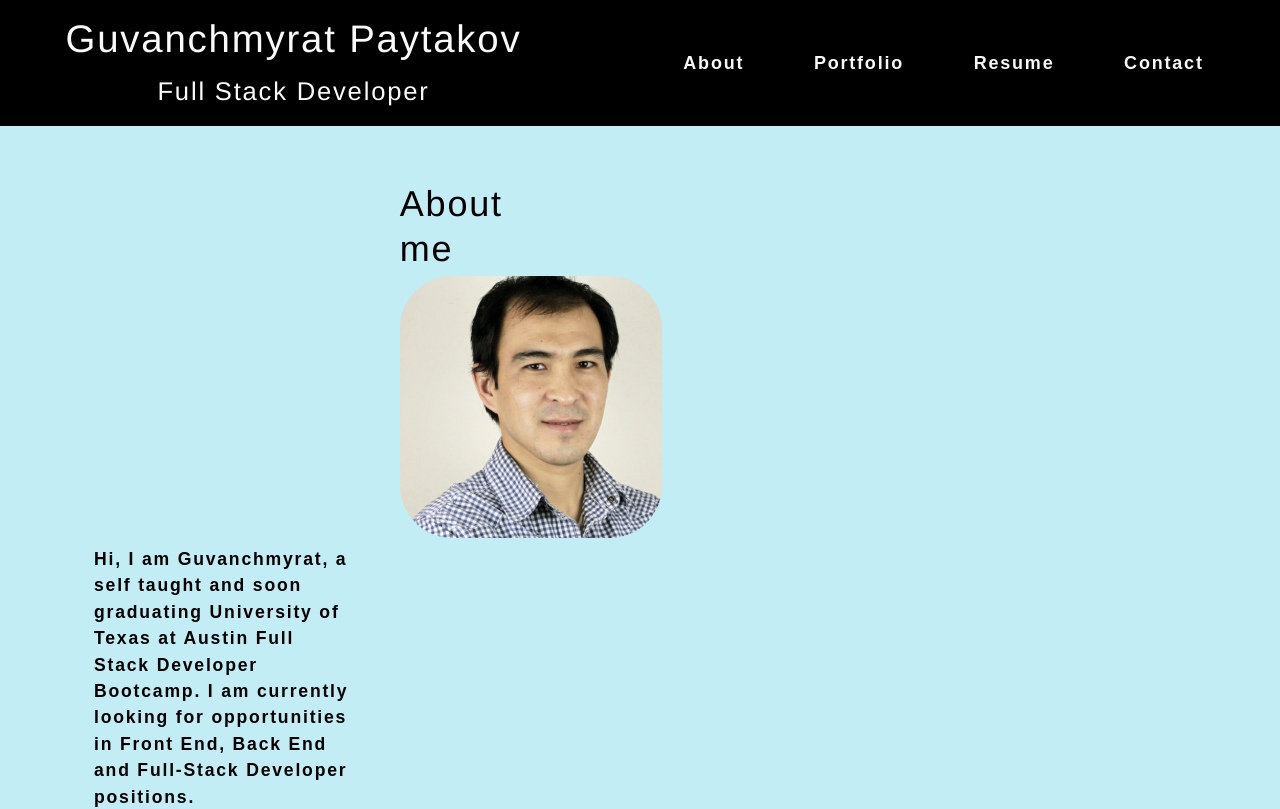
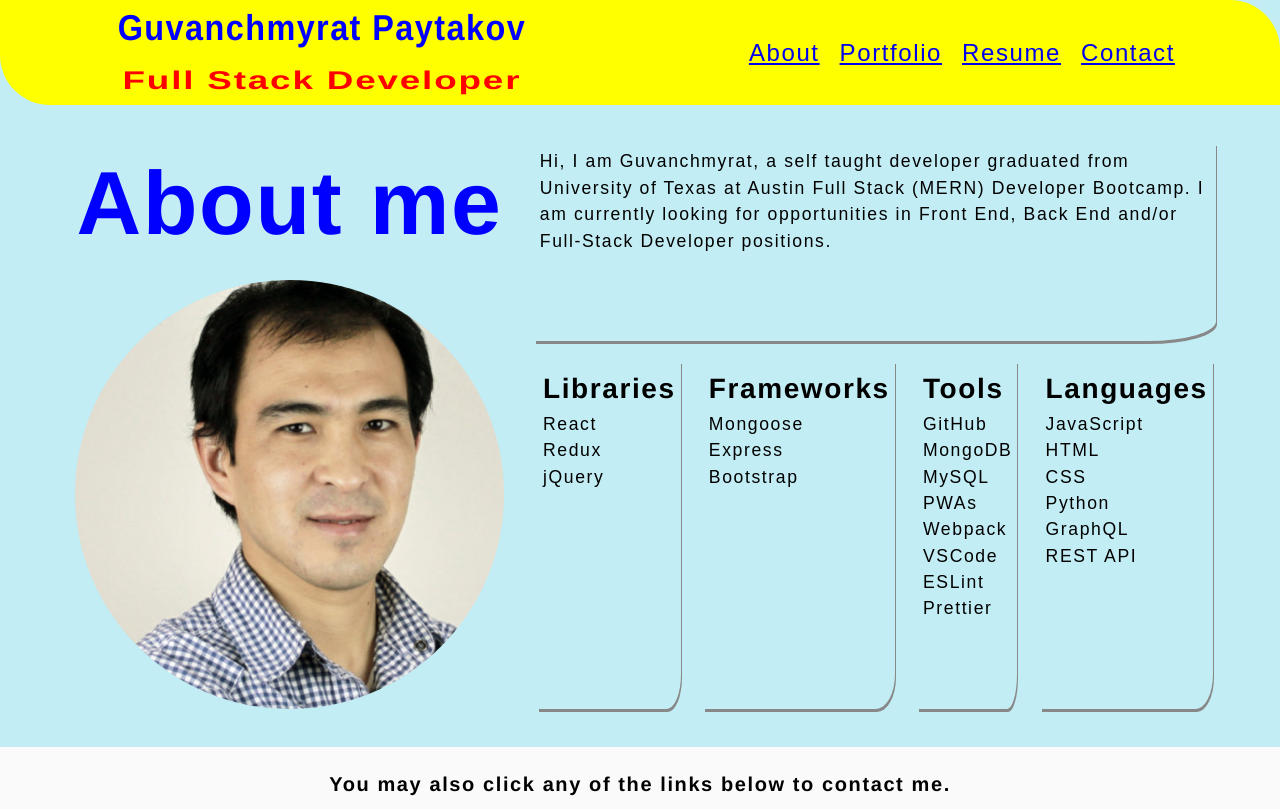
Before and after one commit to gpaytakov/portfolio-gpaytakov, a React (Create React App) app: page / in a window 1280 px wide. Shown: the top 809 px of the page. Built offline with nearby package versions, Linux system fonts and the light colour scheme.

Commit message:
about component updated

```diff
--- a/src/components/About/index.js
+++ b/src/components/About/index.js
@@ -4,26 +4,56 @@ import gp from "../../assets/gp.jpg";
 function About() {
   return (
     <section className="about">
-      <div>
+      <div className="col-1">
         <h1 id="title">About me</h1>
         <img id="profile-photo" src={gp} alt="GP" />
       </div>
-      <div className="content-about">
+      <div className="col-2">
         <p>
-          Hi, I am Guvanchmyrat, a self taught and soon graduating University of
-          Texas at Austin Full Stack Developer Bootcamp. I am currently looking
-          for opportunities in Front End, Back End and Full-Stack Developer
-          positions.
+          Hi, I am Guvanchmyrat, a self taught developer graduated from
+          University of Texas at Austin Full Stack (MERN) Developer Bootcamp. I
+          am currently looking for opportunities in Front End, Back End and/or
+          Full-Stack Developer positions.
         </p>
         <p>
-          <span>Libraries and Frameworks</span> React, Node, jQuery, Redux,
-          Express, MongoDB, SQL Bootstrap, Webpack, PWAs.
+          <h3>Libraries</h3>
+          <ul>
+            <li>React</li>
+            <li>Redux</li>
+            <li>jQuery</li>
+          </ul>
         </p>
         <p>
-          <span>Languages</span>
-          HTML, CSS, JavaScript, EcmaScript 6, GraphQL, Python, REST API Tools
-          and Apps Chrome Dev Tools, NPM, GitHub, VS Code, ESLint, Prettier,
-          GraphQL
+          <h3>Frameworks</h3>
+          <ul>
+            <li>Mongoose</li>
+            <li>Express</li>
+            <li>Bootstrap</li>
+          </ul>
+        </p>
+        <p>
+          <h3>Tools</h3>
+          <ul>
+            <li>GitHub</li>
+            <li>MongoDB</li>
+            <li>MySQL</li>
+            <li>PWAs</li>
+            <li>Webpack</li>
+            <li>VSCode</li>
+            <li>ESLint</li>
+            <li>Prettier</li>
+          </ul>
+        </p>
+        <p>
+          <h3>Languages</h3>
+          <ul>
+            <li>JavaScript</li>
+            <li>HTML</li>
+            <li>CSS</li>
+            <li>Python</li>
+            <li>GraphQL</li>
+            <li>REST API</li>
+          </ul>
         </p>
       </div>
     </section>
--- a/src/components/Header.js
+++ b/src/components/Header.js
@@ -27,14 +27,15 @@ function Header() {
   return (
     <>
       <div id="header">
-        <h1>
-          Guvanchmyrat Paytakov <span>Full Stack Developer</span>
-        </h1>
+        <div id="name-title">
+          <h1>Guvanchmyrat Paytakov</h1>
+          <h2>Full Stack Developer</h2>
+        </div>
+
         <Navigation
           currentPage={currentPage}
           handlePageChange={handlePageChange}
         />
-
       </div>
       <main>{renderPage()}</main>
     </>
--- a/src/components/Project/index.js
+++ b/src/components/Project/index.js
@@ -133,7 +133,7 @@ function Project() {
         <div>
           {projects.map((project, i) => (
             <div id="project" key={i}>
-              <div>
+              <div id="project-info">
                 <h2>{project.name}</h2>
                 <h6>{project.description}</h6>
                 <a href={project.github} target="_blank" rel="noreferrer">
@@ -144,6 +144,7 @@ function Project() {
                   />
                 </a>
               </div>
+              <div id="project-img">
                 <a href={project.img_link} target="_blank" rel="noreferrer">
                   <img
                     src={require(`../../assets/${i}.png`)}
@@ -152,6 +153,7 @@ function Project() {
                   />
                 </a>
               </div>
+            </div>
           ))}
         </div>
       </div>
--- a/src/index.css
+++ b/src/index.css
@@ -1,9 +1,3 @@
-
-main {
-	margin: 0 auto;
-	max-width: 90%;
-  padding: 50px 30px;
-}
 :root {
   --primary: #f6f7f9;
   --secondary: #F3A847;
@@ -16,52 +10,89 @@ main {
 }
 
 * {
-  box-sizing: border-box;
+  margin: 0;
+  padding: 0;
 }
 
-body {
-  margin: 0;
-  padding: 0;
-  font-weight: 600;
+html, body {
+  display: flex;
+  font-size: 100%;
   line-height: 1.5;
-  font-size: 18px;
+  font-size: 16px;
   letter-spacing: .1em;
   background: var(--light-blue);
   color: var(--dark);
   font-family: 'Arial', sans-serif;
+  position: relative;
+  min-height: 100vh;
+}
+main {
+  display: flex;
+  justify-content: space-around;
+	margin: 3% 5%;
 }
 
 #content-wrapper {
   display: flex;
   flex-direction: column;
-  min-height: calc(100%-70px);
+  position: relative;
+  padding-bottom: 70px;
+}
+
+#header {
+  display: flex;
+  flex-wrap: wrap;
+  justify-content: space-around;
+  align-items: center;
+  border-radius: 0px 50px;
+  background: yellow;
 }
 
 #header h1 {
-    width: 40%;
-    text-align: center;
-    font-size: 3vw;
-    color: var(--light);
+  text-align: center;
+  color: blue;
+  transform: scale(.9, 1);
 }
 
-#header h1 span {
-    font-size: 2vw;
+#header h2 {
+  text-align: center;
+  transform: scale(1.15, 0.8);
+}
+
+#name-title {
+  display: flex;
+  flex-direction: column;
+  justify-content: center;
+  flex-wrap: wrap;
+}
+
+.nav-tabs {
+  text-align: center;
+  display: flex;
+  justify-content: space-around;
+  flex-wrap: wrap;
+}
+
+.nav-item {
+  margin: 10px;
+  font-size: 1.5em;
 }
 
 #footer {
+  position: absolute;
+  bottom: 0;
   background: var(--light);
   height: 70px;
 }
 #footer h5 {
   text-align: center;
-  width: 100%
+  padding: 1em;
 }
 .footer-icons {
   display: flex;
   flex-wrap: wrap;
   align-items: center;
   justify-content: center;
-  flex-direction: row;
 }
 #footer p {
   margin: 0 10px;
@@ -86,28 +117,29 @@ h4,
 h5,
 h6 {
   font-family: 'Helvetica', sans-serif;
-  font-weight: 500;
   margin: 5px 0;
   line-height: 1.25;
 }
 
 #project {
   display: flex;
-  flex-direction: row;
   justify-content: space-between;
-  align-items: center;
 }
 
-#project div {
-  width: 2fr;
+div#project-info {
+  display: flex;
+  flex-direction: column;
+  justify-content: center;
+  align-items: center;
+  flex: 1 1 200px;
 }
 
-#project h2 {
-  color: blue;
+img.img-project{
+  flex: 1 1 400px;
 }
 
-#project img {
-  width: 1fr;
+#project-info h2 {
+  color: blue;
 }
 
 h1 {
@@ -116,6 +148,7 @@ h1 {
 
 h2 {
   font-size: 2rem;
+  color: red;
 }
 
 h3 {
@@ -139,80 +172,55 @@ p {
   margin-top: 0;
 }
 
-a {
-  color: var(--tertiary);
-  text-decoration: none;
-  font-weight: bold;
-}
-
-a:hover {
-  text-decoration: underline;
-}
-
-div#header {
-  display: flex;
-  flex-wrap: wrap;
-  justify-content: space-around;
-  align-items: center;
-  background: #000000;
-  padding: 10px;
-}
-
-ul.nav.nav-tabs {
-    display: flex;
-    flex-wrap: wrap;
-    justify-content: space-around;
-    width: 50%;
-}
-
 .about {
   display: flex;
+  flex-direction: row;
   flex-wrap: wrap;
-  justify-content: center;
-  width: 80%;
+  justify-content: space-between;
+  gap: 20px;
 }
 
 .about img {
-  border-radius: 20%;
+  border-radius: 50%;
+  width: 95%;
 }
 
-.about :first-child {
-    width: 30%;
+.col-1 {
+  display: flex;
+  flex-direction: column;
+  flex-wrap: wrap;
+  justify-content: flex-start;
+  align-items: center;
+  min-width: 200px;
+  flex: 30%;
 }
 
-header a {
-  color: var(--light);
+.col-1 h1 {
+  font-size: 7vw;
+  margin-bottom: 20px;
+  color: blue;
 }
 
-button {
-  font-size: 1rem;
-  text-decoration: none;
-  padding: 0.25rem 1rem;
-  border-radius: .5rem;
-  border: none;
-  outline: none;
-  cursor: pointer;
-  margin: 0 1px;
-  background-color: var(--secondary);
+.col-2 {
+  /* flex: 1 1 auto; */
+  display: flex;
+  flex-wrap: wrap;
+  justify-content: space-evenly;
+  min-width: 400px;
+  flex: 50%;
+  gap: 20px;
 }
 
-button:hover {
-  opacity: .8;
-}
-
-button[disabled] {
-  cursor: default;
-  opacity: .8;
+.col-2 p {
+  padding: 5px;
+  box-shadow: 1px 3px #888888;
+  border-bottom-right-radius: 10%;
 }
 
 img {
   max-width: 100%;
+  max-height: 100%;
 }
-
-span[role="img"] {
-  cursor: default;
-}
-
 
 input {
   font-size: 1rem;
@@ -232,78 +240,22 @@ li {
   list-style: none;
 }
 
-nav a:hover {
-  text-decoration: none;
-}
-
 nav  li {
   cursor: pointer;
 }
 
-textarea {
+/* textarea {
 	width: 600px;
 	height: 120px;
 	border: 3px solid #cccccc;
 	padding: 5px;
-}
+} */
 
-.card {
+/* .card {
   width: 25%;
   text-align: center;
-}
+} */
 
 .img-github {
   width: 30%;
 }
-
-.modalBackdrop {
-	background: rgba(0, 0, 0, .65);
-	bottom: 0;
-	left: 0;
-	overflow: auto;
-	position: fixed;
-	right: 0;
-	top: 0;
-	z-index: 1;
-}
-
-.modalContainer {
-	background: var(--darker);
-	border-radius: 5px;
-	max-width: 100%;
-	margin: 50px auto;
-	padding: 15px;
-	width: 960px;
-}
-
-.modalTitle {
-	font-size: 18px;
-	font-weight: 600;
-	margin-bottom: 25px;
-}
-
-button {
-	background: var(--secondary);
-	border: 0;
-	border-radius: 5px;
-	color: rgb(49, 32, 236);
-	cursor: pointer;
-	font-size: 16px;
-	font-weight: 600;
-	margin-bottom: 30px;
-	padding: 10px 15px;
-}
-
-a {
-	border-radius: 5px;
-	color: var(--primary);
-	font-weight: 600;
-	padding: 2px 4px;
-	margin-left: -2px;
-	margin-right: -2px;
-
-}
-
-.navActive {
-  color: var(--secondary);
-}
```
Lines whose indentation alone changed are shown as unchanged.
